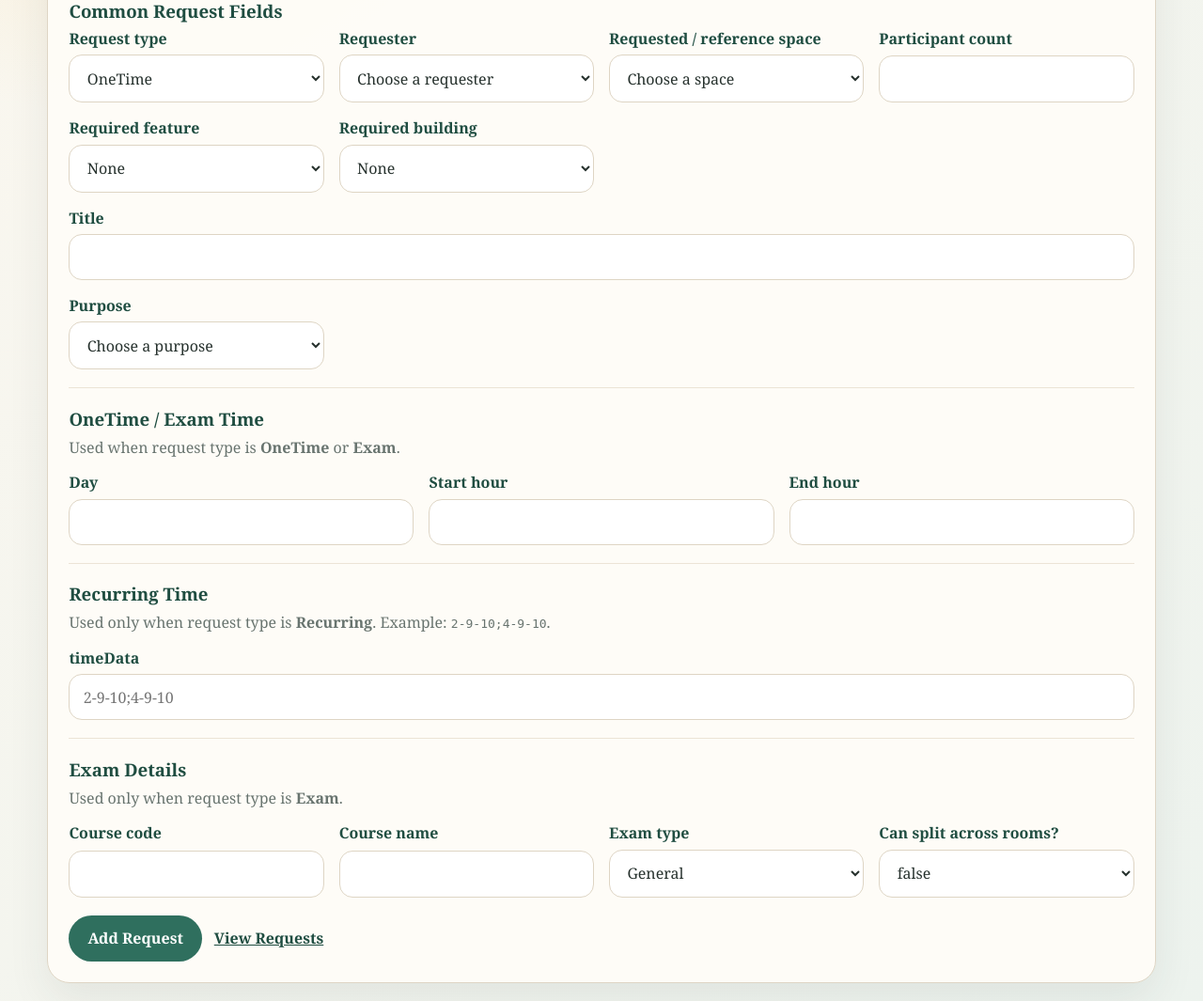
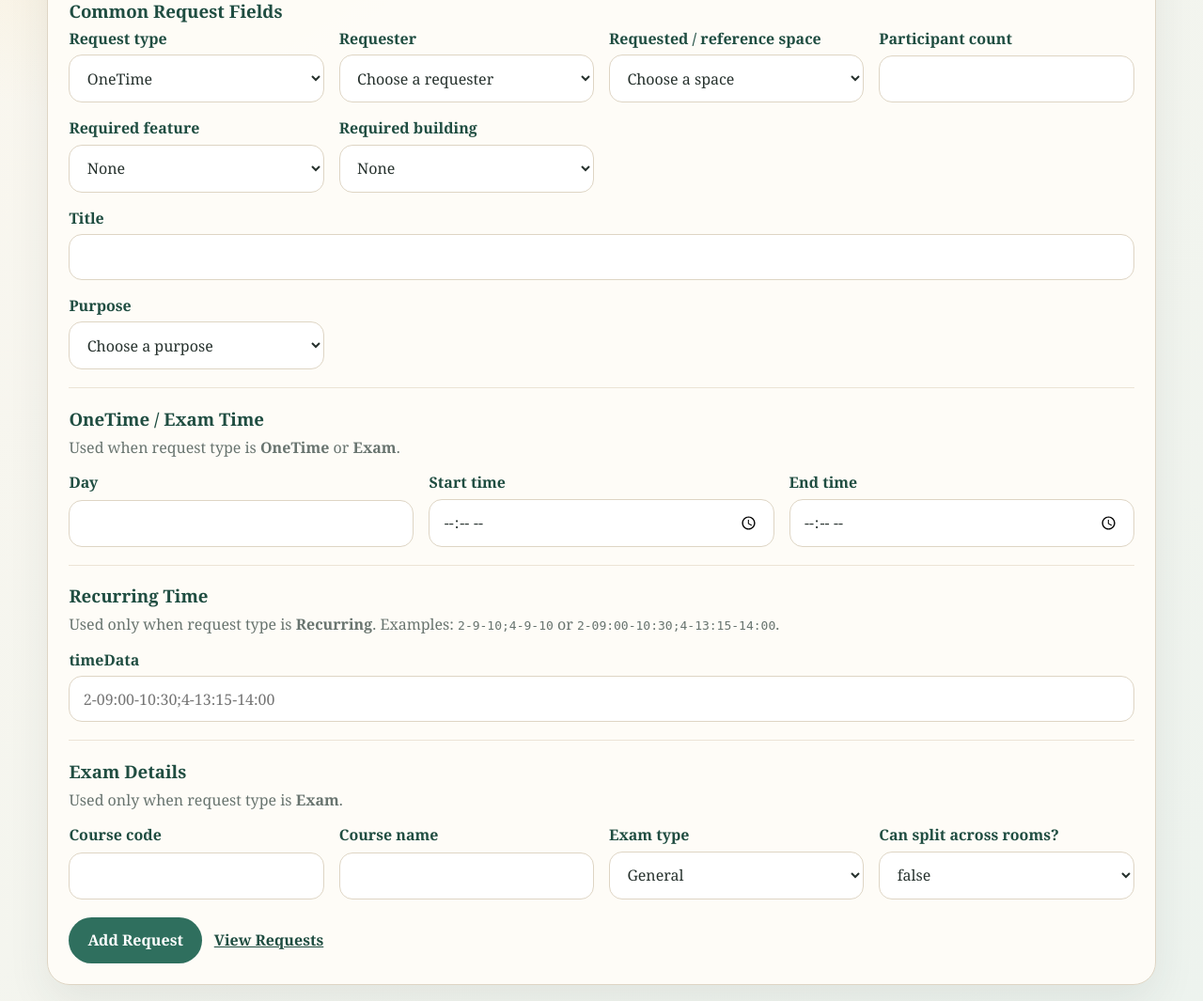
Before and after one commit to itu-itis24-attar22/resource-allocation-system, a Flask app: page /add-request in a window 1280 px wide. Shown: the part 323-1388 px from the top of the page at 94% size. Run offline with Flask 3, Linux system fonts and the light colour scheme.

Commit message:
Web dashboard: support minute request times

```diff
--- a/web/app.py
+++ b/web/app.py
@@ -208,24 +208,70 @@ def parse_int_field(form_data, field_name, label, errors):
         return None
 
 
+def parse_clock_time(form_data, time_field, hour_field, label, errors):
+    raw_value = form_data.get(time_field, "").strip()
+    if not raw_value:
+        raw_value = form_data.get(hour_field, "").strip()
+
+    if not raw_value:
+        errors.append(f"{label} is required.")
+        return None, ""
+
+    if ":" in raw_value:
+        parts = raw_value.split(":")
+        if len(parts) != 2:
+            errors.append(f"{label} must use HH:MM format.")
+            return None, raw_value
+
+        try:
+            hour = int(parts[0])
+            minute = int(parts[1])
+        except ValueError:
+            errors.append(f"{label} must use numeric HH:MM values.")
+            return None, raw_value
+
+        if hour < 0 or hour > 24 or minute < 0 or minute > 59:
+            errors.append(f"{label} must be between 00:00 and 24:00.")
+            return None, raw_value
+
+        if hour == 24 and minute != 0:
+            errors.append(f"{label} cannot be later than 24:00.")
+            return None, raw_value
+
+        return hour * 60 + minute, f"{hour:02d}:{minute:02d}"
+
+    try:
+        hour = int(raw_value)
+    except ValueError:
+        errors.append(f"{label} must be an hour or HH:MM value.")
+        return None, raw_value
+
+    if hour < 0 or hour > 24:
+        errors.append(f"{label} hour must be between 0 and 24.")
+        return None, raw_value
+
+    return hour * 60, f"{hour:02d}:00"
+
+
 def parse_time_fields(form_data, errors):
     day = parse_int_field(form_data, "day", "Day", errors)
-    start_hour = parse_int_field(form_data, "startHour", "Start hour", errors)
-    end_hour = parse_int_field(form_data, "endHour", "End hour", errors)
+    start_minutes, start_time = parse_clock_time(
+        form_data, "startTime", "startHour", "Start time", errors
+    )
+    end_minutes, end_time = parse_clock_time(
+        form_data, "endTime", "endHour", "End time", errors
+    )
 
     if day is not None and not 1 <= day <= 7:
         errors.append("Day must be between 1 and 7.")
 
-    if start_hour is not None and not 0 <= start_hour <= 23:
-        errors.append("Start hour must be between 0 and 23.")
+    if start_minutes is not None and start_minutes >= 24 * 60:
+        errors.append("Start time must be earlier than 24:00.")
 
-    if end_hour is not None and not 1 <= end_hour <= 24:
-        errors.append("End hour must be between 1 and 24.")
+    if start_minutes is not None and end_minutes is not None and start_minutes >= end_minutes:
+        errors.append("Start time must be earlier than end time.")
 
-    if start_hour is not None and end_hour is not None and start_hour >= end_hour:
-        errors.append("Start hour must be earlier than end hour.")
-
-    return day, start_hour, end_hour
+    return day, start_time, end_time
 
 
 def validate_exam_form(form_data, users, spaces):
@@ -238,7 +284,7 @@ def validate_exam_form(form_data, users, spaces):
     participant_count = parse_positive_int(
         form_data, "participantCount", "Participant count", errors
     )
-    day, start_hour, end_hour = parse_time_fields(form_data, errors)
+    day, start_time, end_time = parse_time_fields(form_data, errors)
     title = form_data.get("title", "").strip()
     course_code = form_data.get("courseCode", "").strip()
     course_name = form_data.get("courseName", "").strip()
@@ -281,7 +327,7 @@ def validate_exam_form(form_data, users, spaces):
         "requiredBuilding": normalize_optional_constraint(
             form_data.get("requiredBuilding", "")
         ),
-        "timeData": f"{day}-{start_hour}-{end_hour}",
+        "timeData": f"{day}-{start_time}-{end_time}",
         "title": title,
         "purpose": "Exam",
         "courseCode": course_code,
@@ -303,7 +349,7 @@ def validate_one_time_form(form_data, users, spaces):
     participant_count = parse_positive_int(
         form_data, "participantCount", "Participant count", errors
     )
-    day, start_hour, end_hour = parse_time_fields(form_data, errors)
+    day, start_time, end_time = parse_time_fields(form_data, errors)
     title = form_data.get("title", "").strip()
     purpose = form_data.get("purpose", "").strip()
 
@@ -336,7 +382,7 @@ def validate_one_time_form(form_data, users, spaces):
         "requiredBuilding": normalize_optional_constraint(
             form_data.get("requiredBuilding", "")
         ),
-        "timeData": f"{day}-{start_hour}-{end_hour}",
+        "timeData": f"{day}-{start_time}-{end_time}",
         "title": title,
         "purpose": purpose,
         "courseCode": "",
@@ -379,9 +425,9 @@ def validate_request_form(form_data, users, spaces):
         errors.append("Purpose is required.")
 
     if request_type in {"OneTime", "Exam"}:
-        day, start_hour, end_hour = parse_time_fields(form_data, errors)
-        if day is not None and start_hour is not None and end_hour is not None:
-            time_data = f"{day}-{start_hour}-{end_hour}"
+        day, start_time, end_time = parse_time_fields(form_data, errors)
+        if day is not None and start_time and end_time:
+            time_data = f"{day}-{start_time}-{end_time}"
     elif request_type == "Recurring":
         time_data = form_data.get("timeData", "").strip()
         if not time_data:
@@ -494,6 +540,15 @@ def get_room_capacity(space):
     return safe_int(space.get("capacity"))
 
 
+def format_time_display(value):
+    text = display_value(value)
+    if text == "N/A":
+        return text
+    if ":" in text:
+        return text
+    return f"{text}:00"
+
+
 def build_assigned_room(allocation, spaces_by_id):
     space_id = (allocation.get("spaceId") or "").strip()
     space = spaces_by_id.get(space_id, {})
@@ -509,8 +564,8 @@ def build_assigned_room(allocation, spaces_by_id):
         "assigned": safe_int(allocation.get("assignedParticipants")) or 0,
         "time": (
             f"Day {display_value(allocation.get('day'))}, "
-            f"{display_value(allocation.get('startHour'))}:00-"
-            f"{display_value(allocation.get('endHour'))}:00"
+            f"{format_time_display(allocation.get('startHour'))}-"
+            f"{format_time_display(allocation.get('endHour'))}"
         ),
     }
 
--- a/web/templates/add_request.html
+++ b/web/templates/add_request.html
@@ -125,25 +125,25 @@
                 </label>
 
                 <label>
-                    Start hour
-                    <input type="number" name="startHour" min="0" max="23"
-                           value="{{ form_data.get('startHour', '') }}">
+                    Start time
+                    <input type="time" name="startTime"
+                           value="{{ form_data.get('startTime', '') }}">
                 </label>
 
                 <label>
-                    End hour
-                    <input type="number" name="endHour" min="1" max="24"
-                           value="{{ form_data.get('endHour', '') }}">
+                    End time
+                    <input type="time" name="endTime"
+                           value="{{ form_data.get('endTime', '') }}">
                 </label>
             </div>
         </div>
 
         <div class="form-section">
             <h3>Recurring Time</h3>
-            <p>Used only when request type is <strong>Recurring</strong>. Example: <code>2-9-10;4-9-10</code>.</p>
+            <p>Used only when request type is <strong>Recurring</strong>. Examples: <code>2-9-10;4-9-10</code> or <code>2-09:00-10:30;4-13:15-14:00</code>.</p>
             <label>
                 timeData
-                <input type="text" name="timeData" placeholder="2-9-10;4-9-10"
+                <input type="text" name="timeData" placeholder="2-09:00-10:30;4-13:15-14:00"
                        value="{{ form_data.get('timeData', '') }}">
             </label>
         </div>
```
